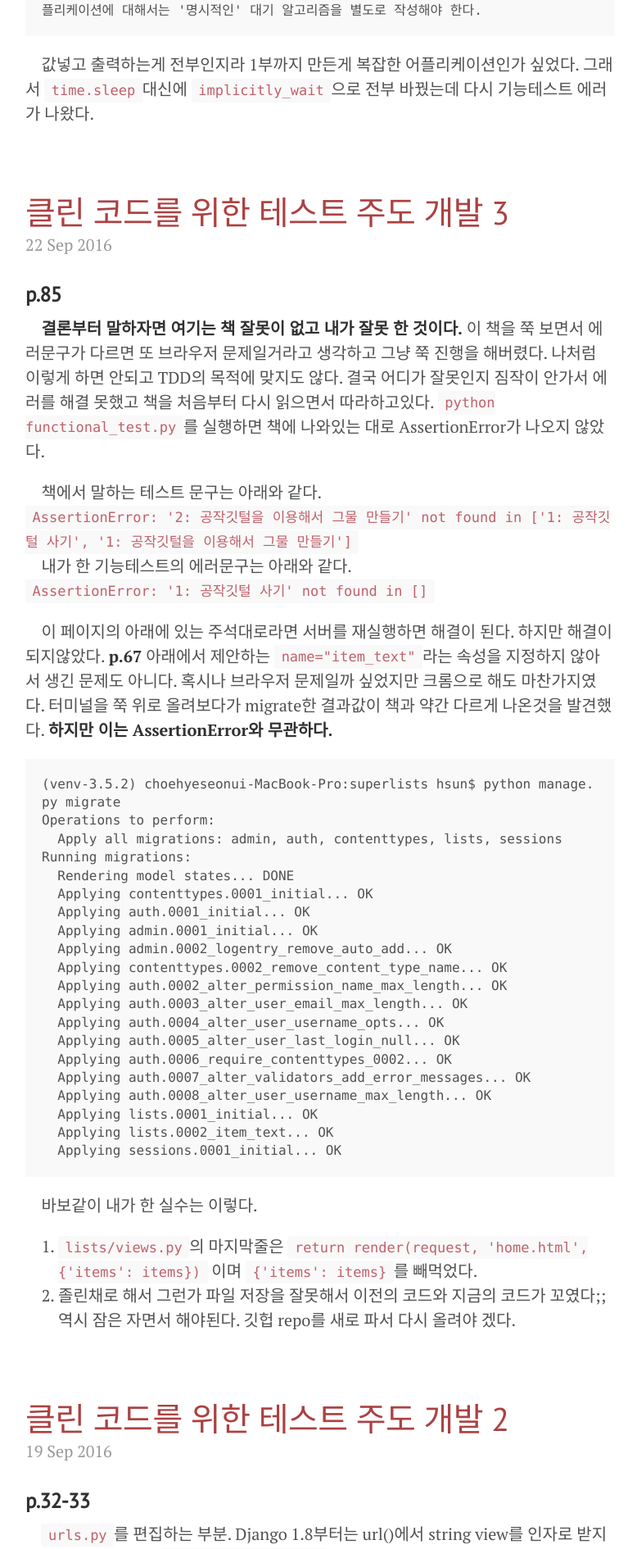
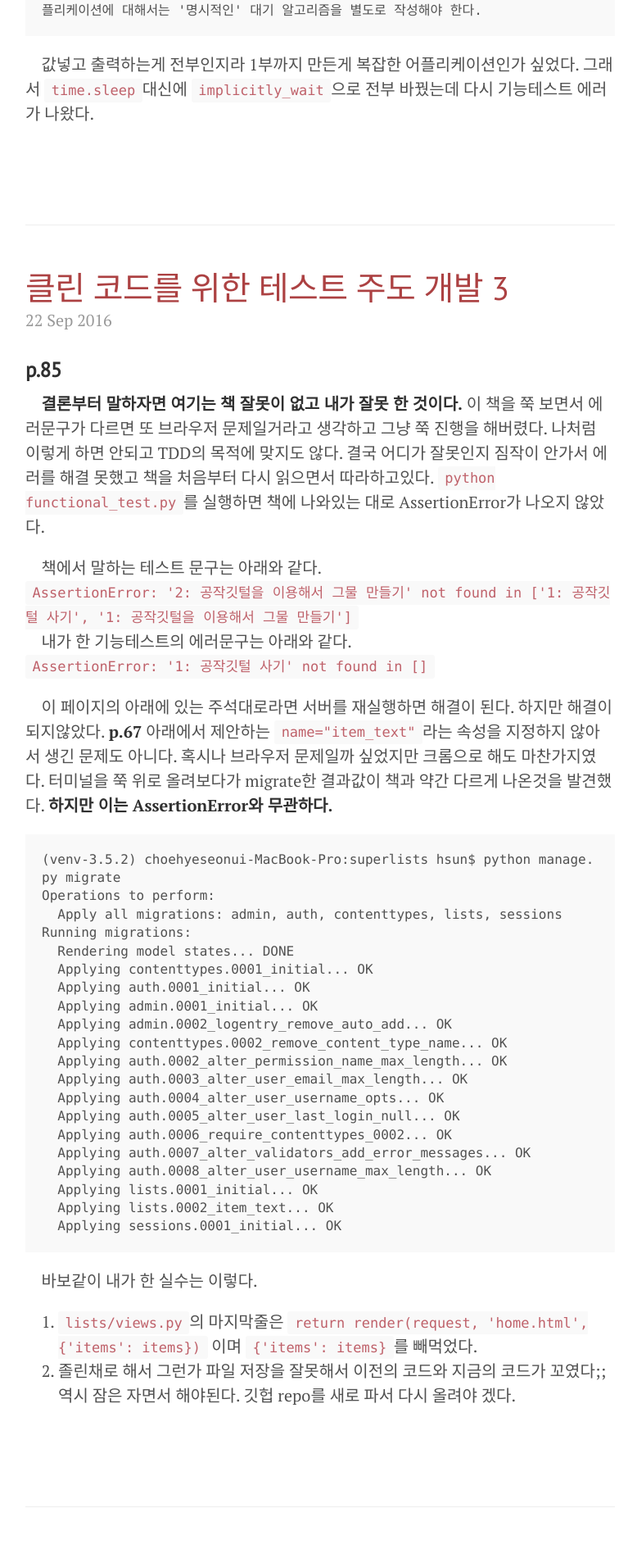
Before and after one commit to hyesun03/hyesun03.github.io, a Jekyll site: the page built from index.html, in a window 1280 px wide. Shown: the part 1191-3081 px from the top of the page at 82% size, without its empty margins (249-1027 px from the left). Built offline with Jekyll 4.4.1, drawn with Linux system fonts in a browser that asks for light colours; the list of posts is cut into pages by our own code; comment, search, counter and statistics services are not loaded.

Commit message:
home의 hr 추가

```diff
--- a/_layouts/post.html
+++ b/_layouts/post.html
@@ -7,7 +7,6 @@ layout: default
   <span class="post-date">{{ page.date | date_to_string }}</span>
   {{ content }}
 </div>
-
 <div class="related">
   <h2>Related Posts</h2>
   <ul class="related-posts">
--- a/index.html
+++ b/index.html
@@ -13,9 +13,10 @@ title: Home
     </h1>
 
     <span class="post-date">{{ post.date | date_to_string }}</span>
+    {{ post.content }}
 
-    {{ post.content }}
   </div>
+  <hr style="margin: 120px 0 50px 0">
   {% endfor %}
 </div>
 
```
